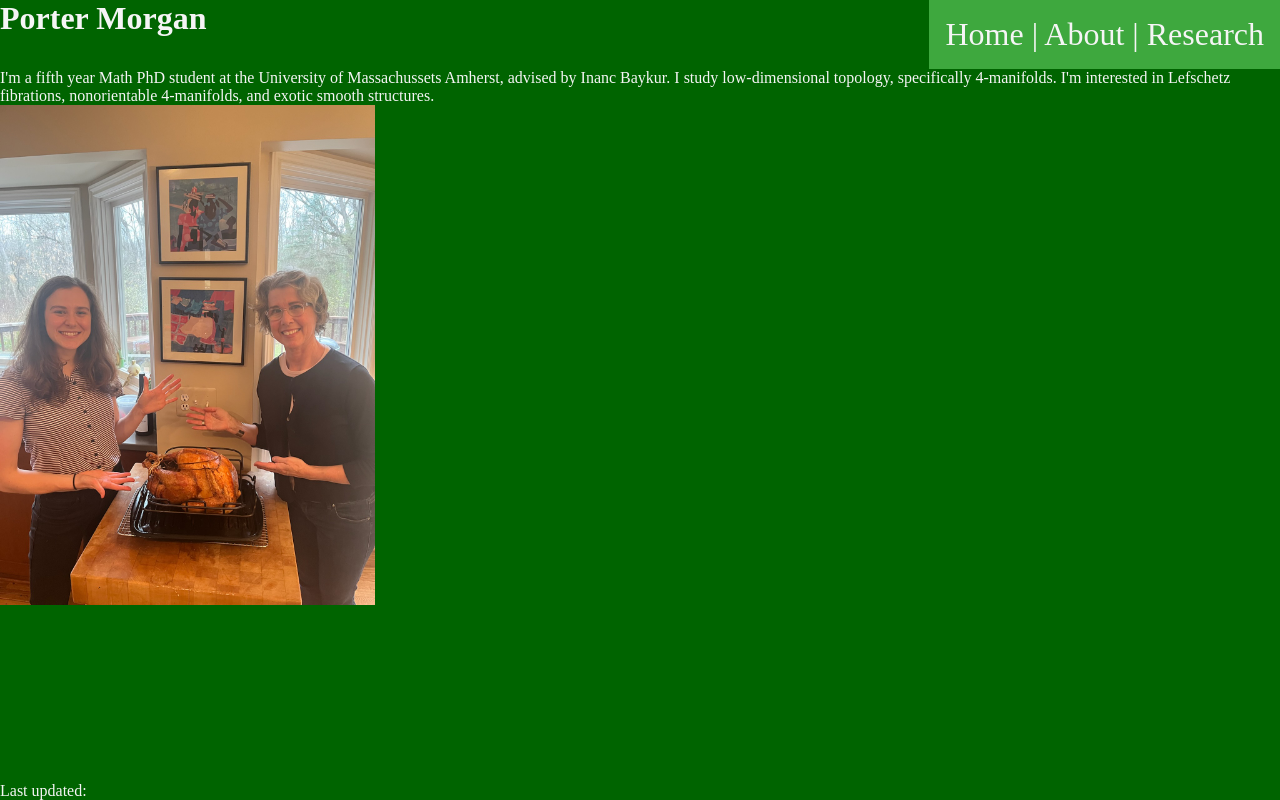
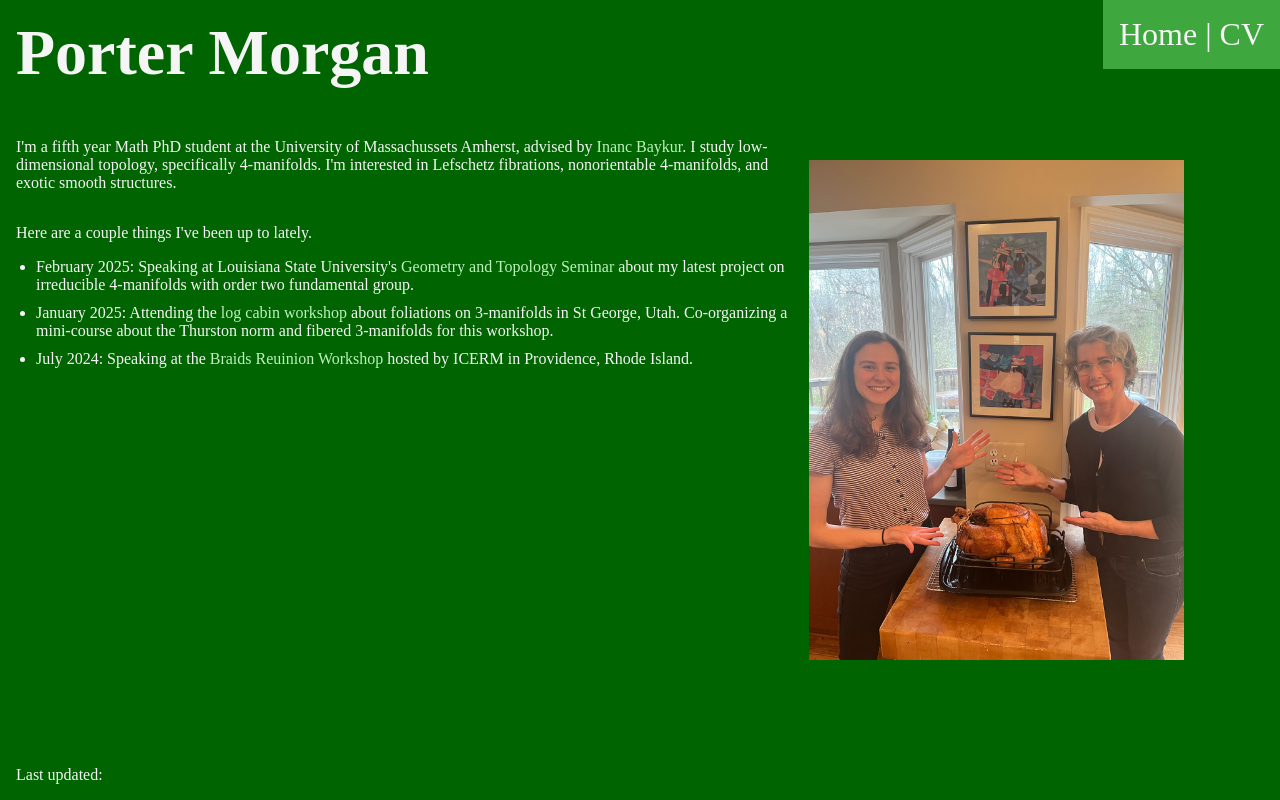
Before and after one commit to porter-m39/personal_site, a Django app: page / in a window 1280 px wide. Run offline with Django 5.2, Linux system fonts and the light colour scheme.

Commit message:
2/8 work

```diff
--- a/static/style.css
+++ b/static/style.css
@@ -1,16 +1,16 @@
 *{
     margin:0;
     padding:0;
-    box-sizing: border-box;
+    /* box-sizing: border-box;  */
 }
 
 body{
     min-height: 15vh;
     display: grid;
-    /* place-content: center;   (don't like this one) */
     font-size: 1rem;
     background-color: darkgreen;
     color:whitesmoke;
+    max-width: 800px;
 }
 
 title{
@@ -26,7 +26,8 @@ nav {
     color: whitesmoke;
     background-color: rgb(62, 168, 62);
     font-size: 2rem;
-    float: right;
+    position: fixed;
+    right:0;
     text-align: right;
 }
 
@@ -34,11 +35,11 @@ nav a {
     color: whitesmoke;
 }
 
-main {
+/* main {
     flex-grow: 1;
     display: grid;
     place-content: center;
-}
+} */
 
 footer{
     position: fixed;
@@ -48,19 +49,21 @@ footer{
 
 
 h1{
-    font-size: 2rem;
-    position: fixed;
-    left:0;
-    top:0;
+    font-size: 4rem;
+    margin-left:1rem;
+    margin-top:1rem;
+    margin-bottom: 2rem;
 }
 
 p {
     text-align:left;
+    margin:1rem;
+    padding: auto; /* maybe this will help make nicer vertical spacing? */
 }
 
 a {  /* color of links */
     text-decoration: none;
-    color: #e3d026;
+    color: rgb(188, 241, 188);
 }
 
 a:hover { /* color of links when your cursor is on them */
@@ -73,6 +76,20 @@ a:hover { /* color of links when your cursor is on them */
     max-width: 600px;
 }*/
 
-img {
-    max-width : 100%
+img{
+    position: fixed;
+    max-width: 100%;
+    right: 6rem;
+    top: 10rem;
 }
+
+
+/* settings for bullet-point list */
+ul {
+    list-style-type: disc; /* Default bullet style (can be changed) */
+    padding-left: 20px;   /* Add some padding for better spacing */
+    margin-left:1rem;
+}
+li {
+    margin-bottom: 10px;  /* Add space between list items */
+}
--- a/templates/about.html
+++ b/templates/about.html
@@ -5,7 +5,8 @@
 
 
 {% block page_content %}
-    <h2> CV </h2>
+    <h1> Curriculum Vitae </h1>
+
     <center>
         <object
             type="application/pdf"
--- a/templates/base.html
+++ b/templates/base.html
@@ -8,6 +8,7 @@
 <head>
     <meta charset="utf-8">
     <meta name="viewport" content="width=device-width, initial-scale=1.0">
+    <base target="_blank"> <!-- default setting: links open in new tab. -->
     <title>  Porter Morgan  </title>
 
     <!-- can include a java script here -->
@@ -15,9 +16,8 @@
 <body>
     <header>
         <nav>
-            <a href={% url 'homepage' %}>Home </a>  |
-            <a href= {% url 'about' %}>About </a>  |
-            <a href={% url 'research' %}> Research </a>
+            <a href={% url 'homepage'  %} target='_self' >Home </a>  |
+            <a href= {% url 'about'  %} target='_self'>CV </a>
         </nav>
     </header>
 
--- a/templates/home.html
+++ b/templates/home.html
@@ -7,10 +7,18 @@
 {% block page_content %}
     <h1> Porter Morgan </h1>
 
-    <p align="right"> I'm a fifth year Math PhD student at the University of Massachussets Amherst, advised by Inanc Baykur. I study low-dimensional topology, specifically 4-manifolds. I'm interested in Lefschetz fibrations, nonorientable 4-manifolds, and exotic smooth structures. </p>
+    <p> I'm a fifth year Math PhD student at the University of Massachussets Amherst, advised by <a href = "https://people.math.umass.edu/~baykur/"> Inanc Baykur</a>. I study low-dimensional topology, specifically 4-manifolds. I'm interested in Lefschetz fibrations, nonorientable 4-manifolds, and exotic smooth structures. </p>
+
+    <p>
+        Here are a couple things I've been up to lately.
+        <ul>
+            <li> February 2025: Speaking at Louisiana State University's <a href="https://www.math.lsu.edu/calendar?selecttime=all_future&selectevent=All+seminars">Geometry and Topology Seminar</a> about my latest project on irreducible 4-manifolds with order two fundamental group. </li>
+            <li> January 2025: Attending the <a href = "https://sites.google.com/view/gt-log-cabin-workshop/home" >log cabin workshop</a> about foliations on 3-manifolds in St George, Utah. Co-organizing a mini-course about the Thurston norm and fibered 3-manifolds for this workshop. </li>
+            <li> July 2024: Speaking at the <a href = "https://icerm.brown.edu/program/topical_workshop/tw-24-braids" >Braids Reuinion Workshop</a> hosted by ICERM in Providence, Rhode Island. </li>
+        </ul>
+    </p>
 
     <img
-        style = "float:right"
         src={% static 'website_pic.jpg' %}
         alt="Me, my mom, and our turkey"
         height = "500"
```
